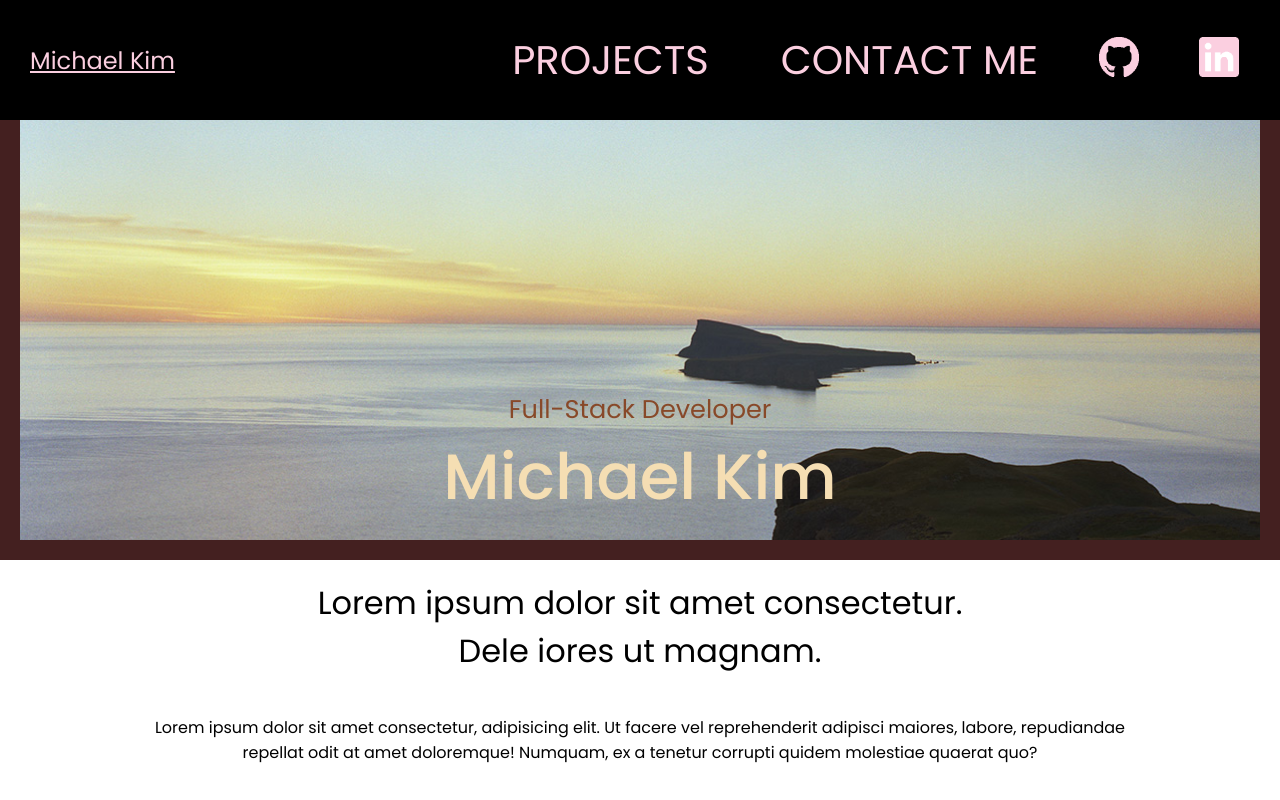
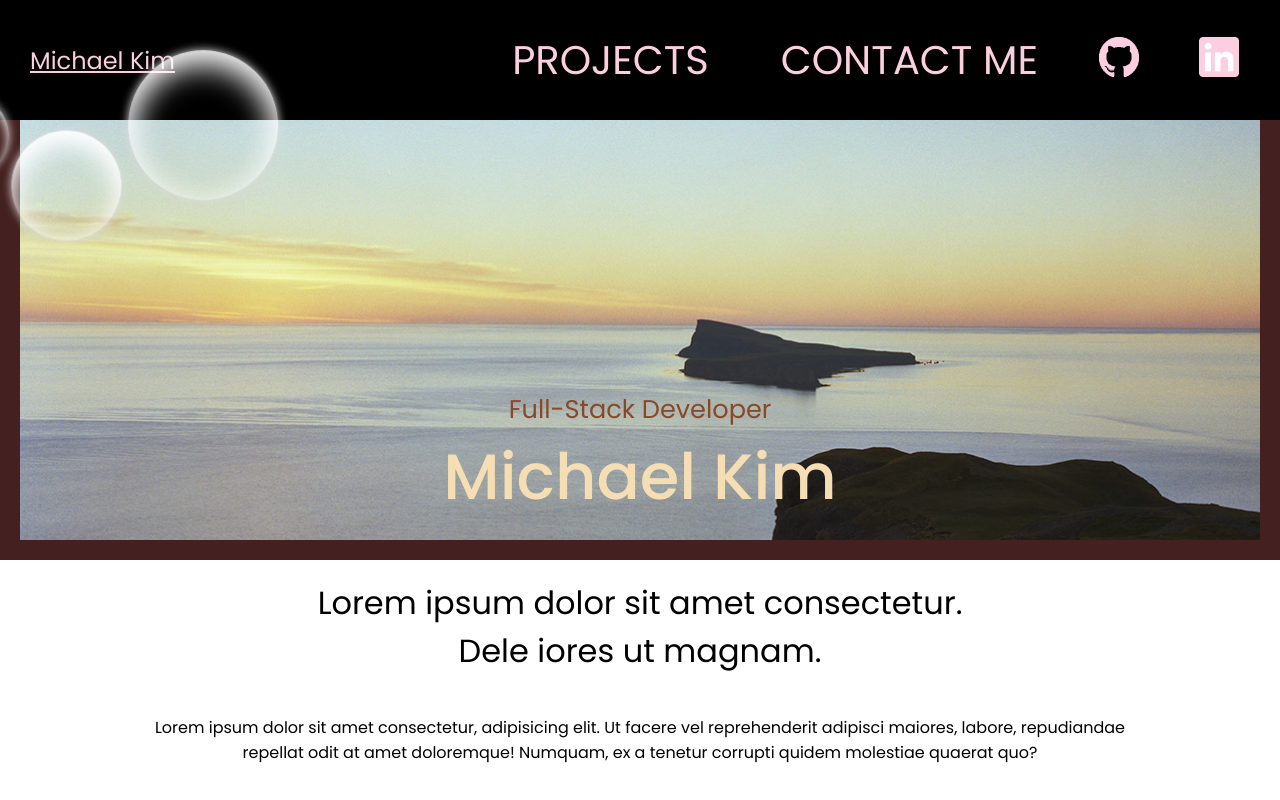
Before and after one commit to sparklingwaterlemon/Portfolio, a React (Create React App) app: page / in a window 1280 px wide. Shown: the top 800 px of the page. Built offline with nearby package versions, Linux system fonts and the light colour scheme.

Commit message:
ReadMe Updated

```diff
--- a/src/Components/HeroSection/HeroSection.jsx
+++ b/src/Components/HeroSection/HeroSection.jsx
@@ -7,7 +7,7 @@ export default function HeroSection(){
         <>
         <section id="hero">
             <div className="hero-container">
-                    {/* <BaublesSection />   */}
+                    <BaublesSection />
                 <div className="hero-image">
                     <img src={require("../../Assets/HeroPageImages/ocean.jpeg")}/>
 
```
Also changed, not shown: 1 other file (tests, documents, lock files or other folders).
